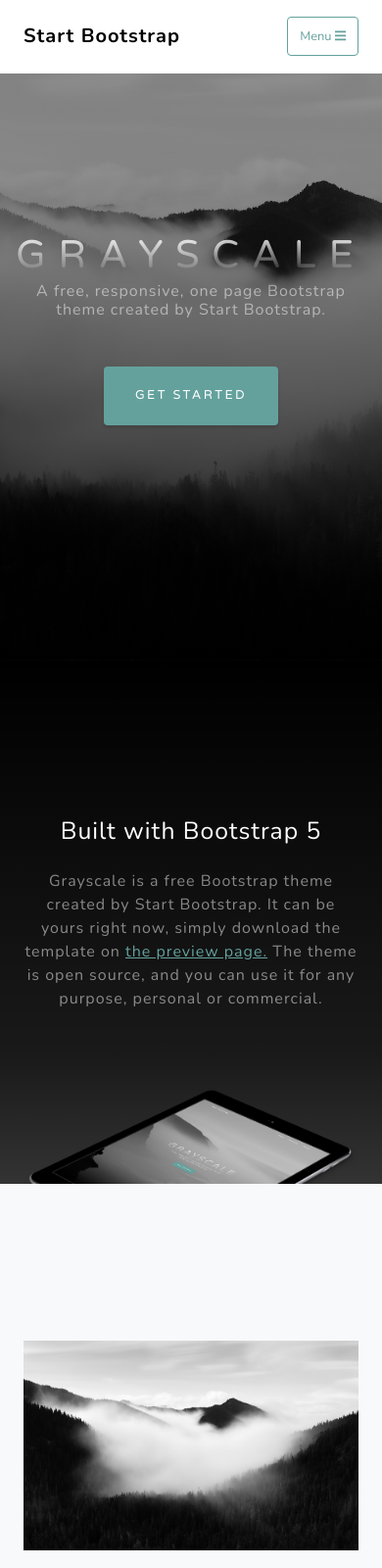
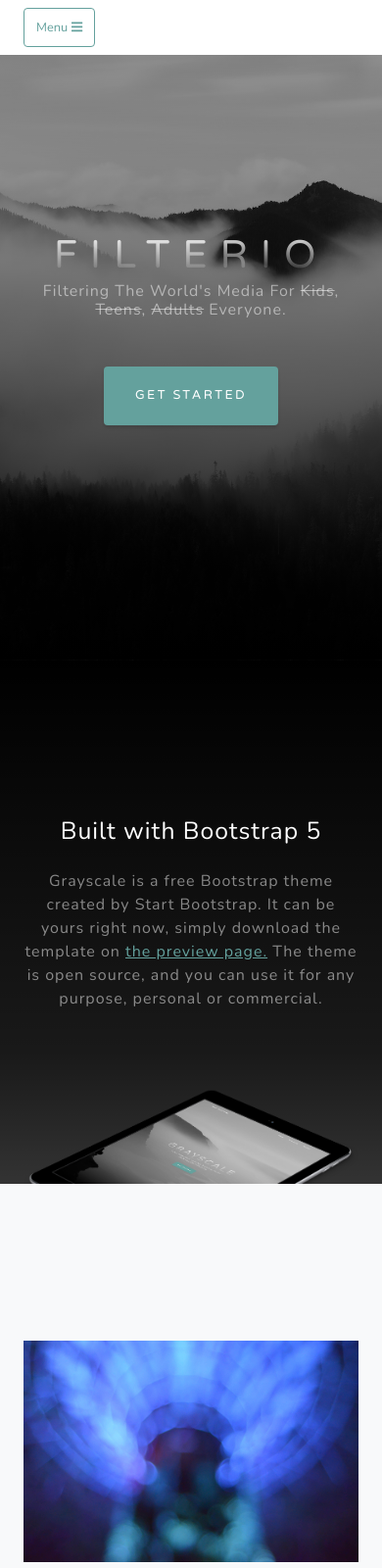
Before and after one commit to cren99/aboutme, a plain HTML site: page index.html in a window 390 px wide. Shown: the top 1600 px of the page at 98% size. Drawn offline with nearby package versions, Linux system fonts and the light colour scheme.

Commit message:
added about me files

```diff
--- a/index.html
+++ b/index.html
@@ -1,33 +1,38 @@
 <!DOCTYPE html>
 <html lang="en">
+
 <head>
     <meta charset="utf-8" />
     <meta name="viewport" content="width=device-width, initial-scale=1, shrink-to-fit=no" />
     <meta name="description" content="" />
     <meta name="author" content="" />
-        <title>Grayscale - Start Bootstrap Theme</title>
+    <title>Grayscale - About Me...</title>
     <link rel="icon" type="image/x-icon" href="assets/favicon.ico" />
     <!-- Font Awesome icons (free version)-->
     <script src="https://use.fontawesome.com/releases/v5.15.3/js/all.js" crossorigin="anonymous"></script>
     <!-- Google fonts-->
     <link href="https://fonts.googleapis.com/css?family=Varela+Round" rel="stylesheet" />
-        <link href="https://fonts.googleapis.com/css?family=Nunito:200,200i,300,300i,400,400i,600,600i,700,700i,800,800i,900,900i" rel="stylesheet" />
+    <link
+        href="https://fonts.googleapis.com/css?family=Nunito:200,200i,300,300i,400,400i,600,600i,700,700i,800,800i,900,900i"
+        rel="stylesheet" />
     <!-- Core theme CSS (includes Bootstrap)-->
     <link href="css/styles.css" rel="stylesheet" />
 </head>
+
 <body id="page-top">
     <!-- Navigation-->
     <nav class="navbar navbar-expand-lg navbar-light fixed-top" id="mainNav">
         <div class="container px-4 px-lg-5">
-                <a class="navbar-brand" href="#page-top">Start Bootstrap</a>
-                <button class="navbar-toggler navbar-toggler-right" type="button" data-bs-toggle="collapse" data-bs-target="#navbarResponsive" aria-controls="navbarResponsive" aria-expanded="false" aria-label="Toggle navigation">
+            <button class="navbar-toggler navbar-toggler-right" type="button" data-bs-toggle="collapse"
+                data-bs-target="#navbarResponsive" aria-controls="navbarResponsive" aria-expanded="false"
+                aria-label="Toggle navigation">
                 Menu
                 <i class="fas fa-bars"></i>
             </button>
             <div class="collapse navbar-collapse" id="navbarResponsive">
                 <ul class="navbar-nav ms-auto">
-                        <li class="nav-item"><a class="nav-link" href="#about">About</a></li>
-                        <li class="nav-item"><a class="nav-link" href="#projects">Projects</a></li>
+                    <li class="nav-item"><a class="nav-link" href="#about">How It Works</a></li>
+                    <li class="nav-item"><a class="nav-link" href="#projects">Our Work</a></li>
                     <li class="nav-item"><a class="nav-link" href="#signup">Contact</a></li>
                 </ul>
             </div>
@@ -38,8 +43,11 @@
         <div class="container px-4 px-lg-5 d-flex h-100 align-items-center justify-content-center">
             <div class="d-flex justify-content-center">
                 <div class="text-center">
-                        <h1 class="mx-auto my-0 text-uppercase">Grayscale</h1>
-                        <h2 class="text-white-50 mx-auto mt-2 mb-5">A free, responsive, one page Bootstrap theme created by Start Bootstrap.</h2>
+                    <h1 class="mx-auto my-0 text-uppercase">Filterio</h1>
+                    <h2 class="text-white-50 mx-auto mt-2 mb-5">Filtering The World's Media For <strike>Kids</strike>,
+                        <strike>Teens</strike>,
+                        <strike>Adults</strike> Everyone.
+                    </h2>
                     <a class="btn btn-primary" href="#about">Get Started</a>
                 </div>
             </div>
@@ -52,7 +60,8 @@
                 <div class="col-lg-8">
                     <h2 class="text-white mb-4">Built with Bootstrap 5</h2>
                     <p class="text-white-50">
-                            Grayscale is a free Bootstrap theme created by Start Bootstrap. It can be yours right now, simply download the template on
+                        Grayscale is a free Bootstrap theme created by Start Bootstrap. It can be yours right now,
+                        simply download the template on
                         <a href="https://startbootstrap.com/theme/grayscale/">the preview page.</a>
                         The theme is open source, and you can use it for any purpose, personal or commercial.
                     </p>
@@ -66,11 +75,14 @@
         <div class="container px-4 px-lg-5">
             <!-- Featured Project Row-->
             <div class="row gx-0 mb-4 mb-lg-5 align-items-center">
-                    <div class="col-xl-8 col-lg-7"><img class="img-fluid mb-3 mb-lg-0" src="assets/img/bg-masthead.jpg" alt="..." /></div>
+                <div class="col-xl-8 col-lg-7"><img class="img-fluid mb-3 mb-lg-0" src="assets/img/lights.jpg"
+                        alt="..." /></div>
                 <div class="col-xl-4 col-lg-5">
                     <div class="featured-text text-center text-lg-left">
                         <h4>Shoreline</h4>
-                            <p class="text-black-50 mb-0">Grayscale is open source and MIT licensed. This means you can use it for any project - even commercial projects! Download it, customize it, and publish your website!</p>
+                        <p class="text-black-50 mb-0">Grayscale is open source and MIT licensed. This means you can use
+                            it for any project - even commercial projects! Download it, customize it, and publish your
+                            website!</p>
                     </div>
                 </div>
             </div>
@@ -82,7 +94,8 @@
                         <div class="d-flex h-100">
                             <div class="project-text w-100 my-auto text-center text-lg-left">
                                 <h4 class="text-white">Misty</h4>
-                                    <p class="mb-0 text-white-50">An example of where you can put an image of a project, or anything else, along with a description.</p>
+                                <p class="mb-0 text-white-50">An example of where you can put an image of a project, or
+                                    anything else, along with a description.</p>
                                 <hr class="d-none d-lg-block mb-0 ms-0" />
                             </div>
                         </div>
@@ -97,7 +110,9 @@
                         <div class="d-flex h-100">
                             <div class="project-text w-100 my-auto text-center text-lg-right">
                                 <h4 class="text-white">Mountains</h4>
-                                    <p class="mb-0 text-white-50">Another example of a project with its respective description. These sections work well responsively as well, try this theme on a small screen!</p>
+                                <p class="mb-0 text-white-50">Another example of a project with its respective
+                                    description. These sections work well responsively as well, try this theme on a
+                                    small screen!</p>
                                 <hr class="d-none d-lg-block mb-0 me-0" />
                             </div>
                         </div>
@@ -123,11 +138,16 @@
                     <form class="form-signup" id="contactForm" data-sb-form-api-token="API_TOKEN">
                         <!-- Email address input-->
                         <div class="row input-group-newsletter">
-                                <div class="col"><input class="form-control" id="emailAddress" type="email" placeholder="Enter email address..." aria-label="Enter email address..." data-sb-validations="required,email" /></div>
-                                <div class="col-auto"><button class="btn btn-primary disabled" id="submitButton" type="submit">Notify Me!</button></div>
+                            <div class="col"><input class="form-control" id="emailAddress" type="email"
+                                    placeholder="Enter email address..." aria-label="Enter email address..."
+                                    data-sb-validations="required,email" /></div>
+                            <div class="col-auto"><button class="btn btn-primary disabled" id="submitButton"
+                                    type="submit">Notify Me!</button></div>
                         </div>
-                            <div class="invalid-feedback mt-2" data-sb-feedback="emailAddress:required">An email is required.</div>
-                            <div class="invalid-feedback mt-2" data-sb-feedback="emailAddress:email">Email is not valid.</div>
+                        <div class="invalid-feedback mt-2" data-sb-feedback="emailAddress:required">An email is
+                            required.</div>
+                        <div class="invalid-feedback mt-2" data-sb-feedback="emailAddress:email">Email is not valid.
+                        </div>
                         <!-- Submit success message-->
                         <!---->
                         <!-- This is what your users will see when the form-->
@@ -137,14 +157,17 @@
                                 <div class="fw-bolder">Form submission successful!</div>
                                 To activate this form, sign up at
                                 <br />
-                                    <a href="https://startbootstrap.com/solution/contact-forms">https://startbootstrap.com/solution/contact-forms</a>
+                                <a
+                                    href="https://startbootstrap.com/solution/contact-forms">https://startbootstrap.com/solution/contact-forms</a>
                             </div>
                         </div>
                         <!-- Submit error message-->
                         <!---->
                         <!-- This is what your users will see when there is-->
                         <!-- an error submitting the form-->
-                            <div class="d-none" id="submitErrorMessage"><div class="text-center text-danger mb-3 mt-2">Error sending message!</div></div>
+                        <div class="d-none" id="submitErrorMessage">
+                            <div class="text-center text-danger mb-3 mt-2">Error sending message!</div>
+                        </div>
                     </form>
                 </div>
             </div>
@@ -193,7 +216,9 @@
         </div>
     </section>
     <!-- Footer-->
-        <footer class="footer bg-black small text-center text-white-50"><div class="container px-4 px-lg-5">Copyright &copy; Your Website 2021</div></footer>
+    <footer class="footer bg-black small text-center text-white-50">
+        <div class="container px-4 px-lg-5">Copyright &copy; Your Website 2021</div>
+    </footer>
     <!-- Bootstrap core JS-->
     <script src="https://cdn.jsdelivr.net/npm/bootstrap@5.1.0/dist/js/bootstrap.bundle.min.js"></script>
     <!-- Core theme JS-->
@@ -204,4 +229,5 @@
     <!-- * * * * * * * * * * * * * * * * * * * * * * * * * * * * * * * * * * * * * * * *-->
     <script src="https://cdn.startbootstrap.com/sb-forms-latest.js"></script>
 </body>
+
 </html>
```
Also changed, not shown: assets/img/fakurian-design-bexwsdM5BCw-unsplash.jpg (added), assets/img/lights.jpg (added), 3 other files. Lines whose indentation alone changed are shown as unchanged.
